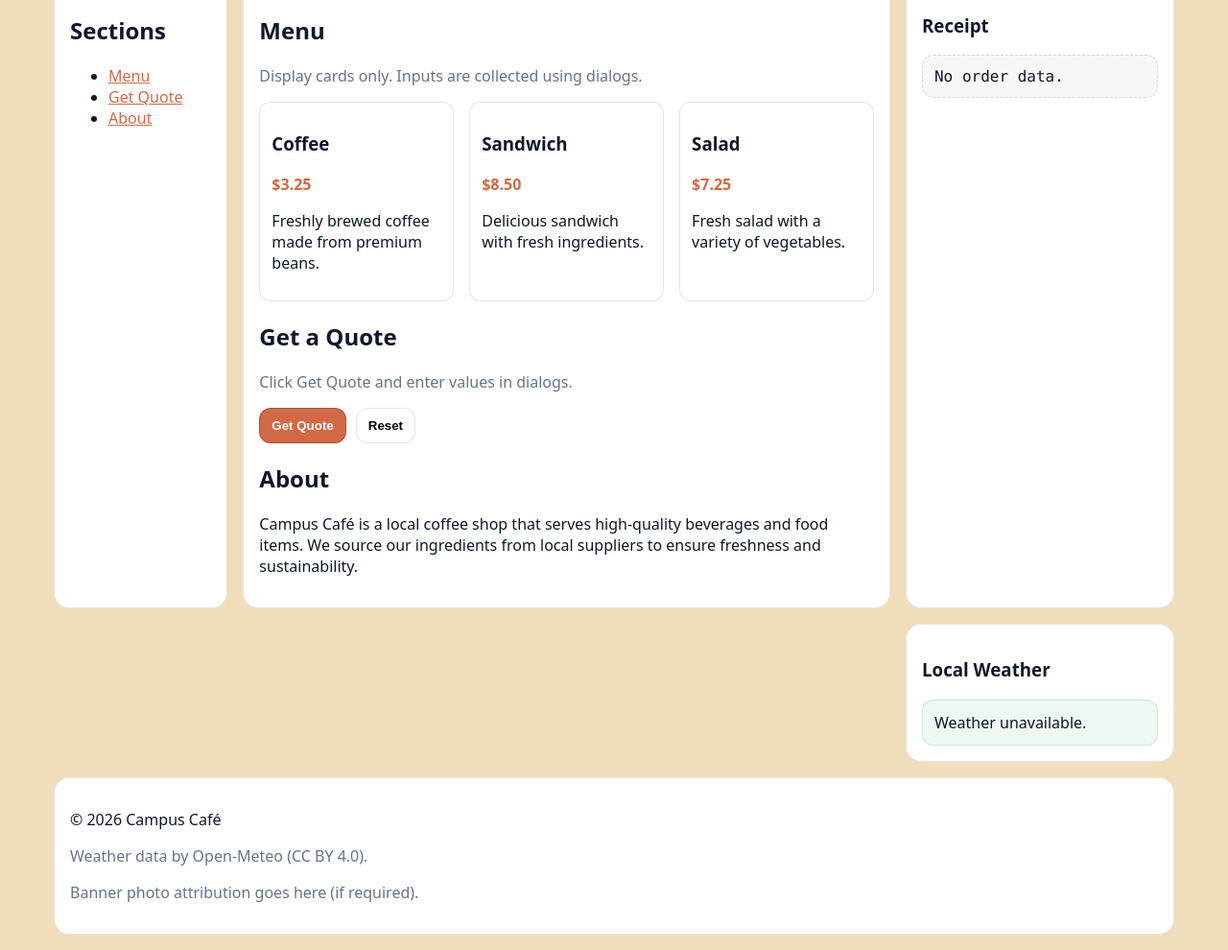
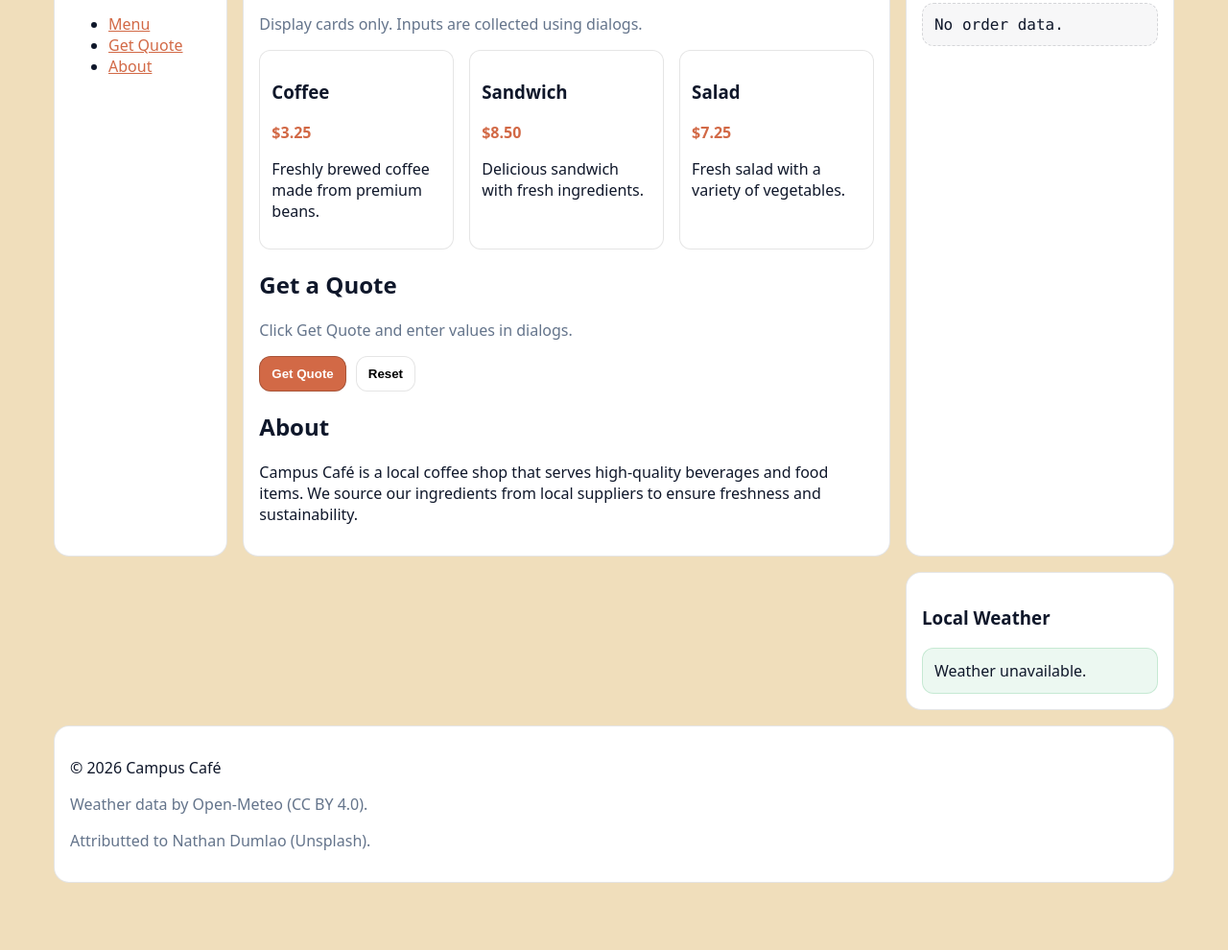
Before and after one commit to MattBeau22/campus-cafe, a plain HTML site: page index.html in a window 1280 px wide. Shown: the part 636-1626 px from the top of the page at 96% size. After the commit the page ends 1572 px from the top, so only its background shows below. Drawn offline with Linux system fonts and the light colour scheme; no server answers.

Commit message:
adding banner photo attribution.

```diff
--- a/index.html
+++ b/index.html
@@ -180,7 +180,6 @@
           alt="3 esspresso metal filters filled with beans, grounds, or coffee"
           style="height: 370px"
         />
-        <p class="muted">Attributted to Nathan Dumlao (Unsplash).</p>
       </header>
 
       <nav class="nav panel">
@@ -251,7 +250,7 @@
       <footer class="footer panel">
         <p>&copy; 2026 Campus Café</p>
         <p class="muted">Weather data by Open-Meteo (CC BY 4.0).</p>
-        <p class="muted">Banner photo attribution goes here (if required).</p>
+        <p class="muted">Attributted to Nathan Dumlao (Unsplash).</p>
       </footer>
     </div>
 
```
Also changed, not shown: Lab4_Submission_MLB.txt (added).
